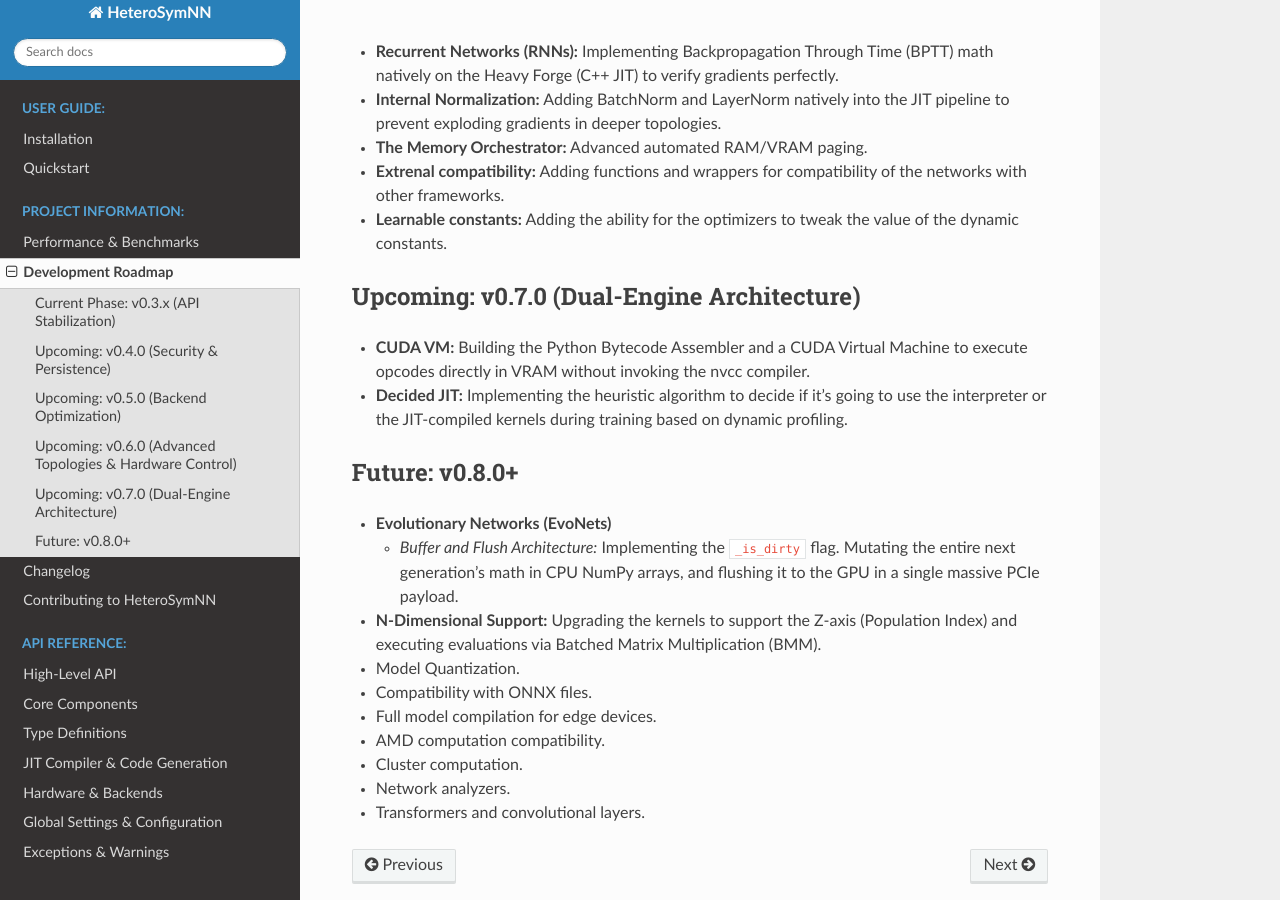
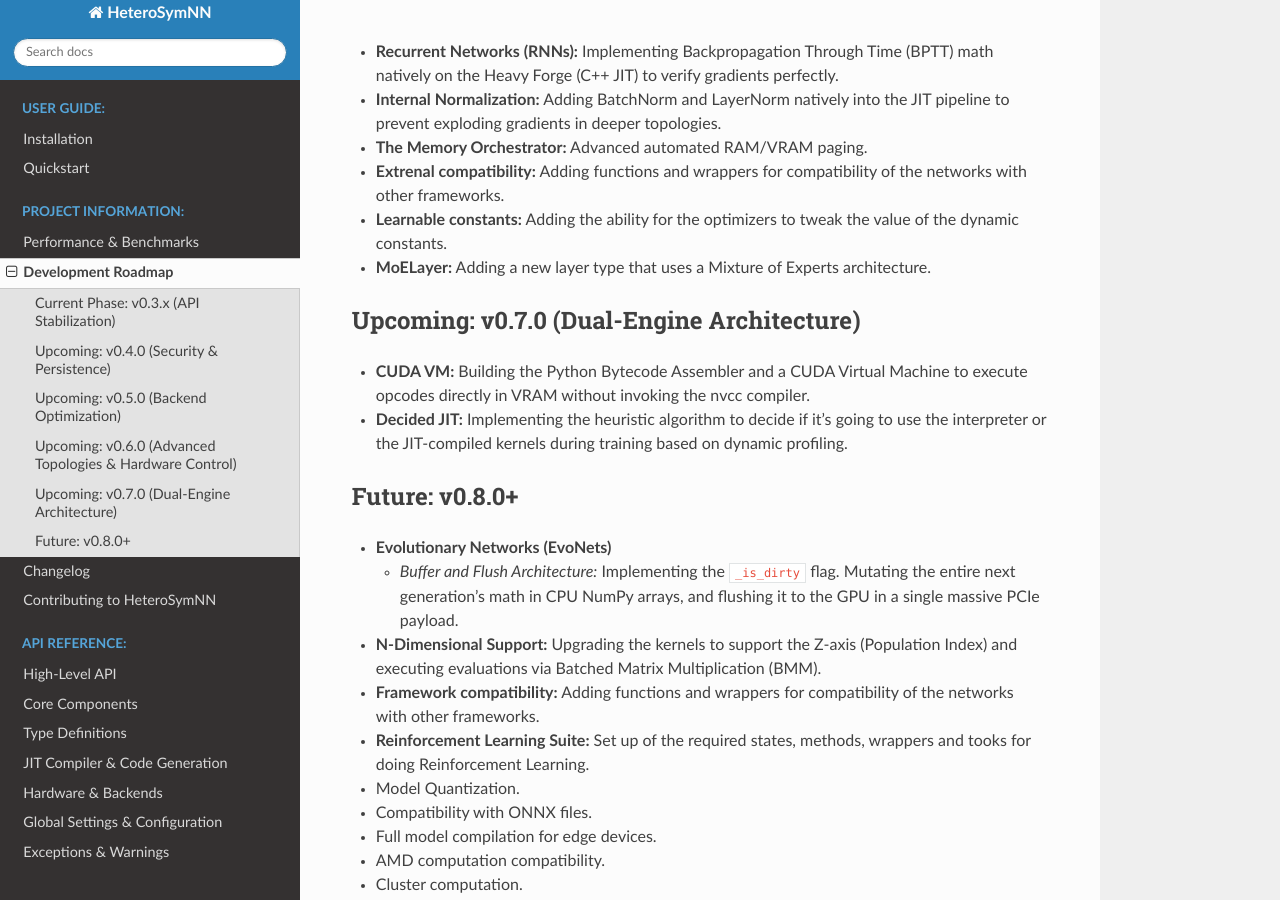
Before and after one commit to Dilosch03/HeteroSymNN, a Sphinx documentation site: the page built from docs/roadmap.rst, in a window 1280 px wide and 900 px high, scrolled down 1727 px. Built offline with Sphinx 7.4.7 and the Read the Docs theme 3.1.0, drawn with Linux system fonts in a browser that asks for light colours.

Commit message:
added to the roadmap other things that i havent consider

```diff
--- a/docs/roadmap.rst
+++ b/docs/roadmap.rst
@@ -57,6 +57,7 @@ Upcoming: v0.6.0 (Advanced Topologies & Hardware Control)
 * **The Memory Orchestrator:** Advanced automated RAM/VRAM paging.
 * **Extrenal compatibility:** Adding functions and wrappers for compatibility of the networks with other frameworks.
 * **Learnable constants:** Adding the ability for the optimizers to tweak the value of the dynamic constants.
+* **MoELayer:** Adding a new layer type that uses a Mixture of Experts architecture.
 
 Upcoming: v0.7.0 (Dual-Engine Architecture)
 --------------------------------------------
@@ -70,6 +71,8 @@ Future: v0.8.0+
   * *Buffer and Flush Architecture:* Implementing the ``_is_dirty`` flag. Mutating the entire next generation's math in CPU NumPy arrays, and flushing it to the GPU in a single massive PCIe payload.
 
 * **N-Dimensional Support:** Upgrading the kernels to support the Z-axis (Population Index) and executing evaluations via Batched Matrix Multiplication (BMM).
+* **Framework compatibility:** Adding functions and wrappers for compatibility of the networks with other frameworks.
+* **Reinforcement Learning Suite:** Set up of the required states, methods, wrappers and tooks for doing Reinforcement Learning.
 * Model Quantization.
 * Compatibility with ONNX files.
 * Full model compilation for edge devices.
```
